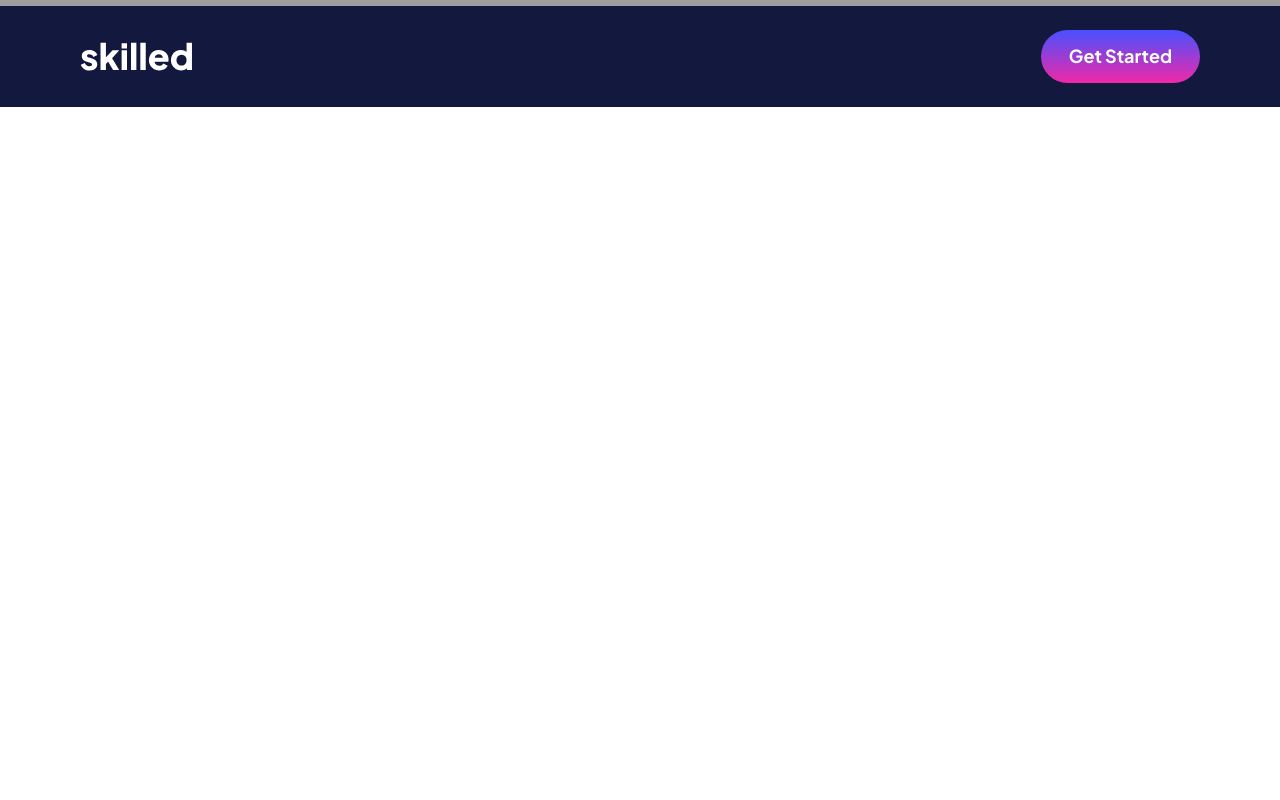
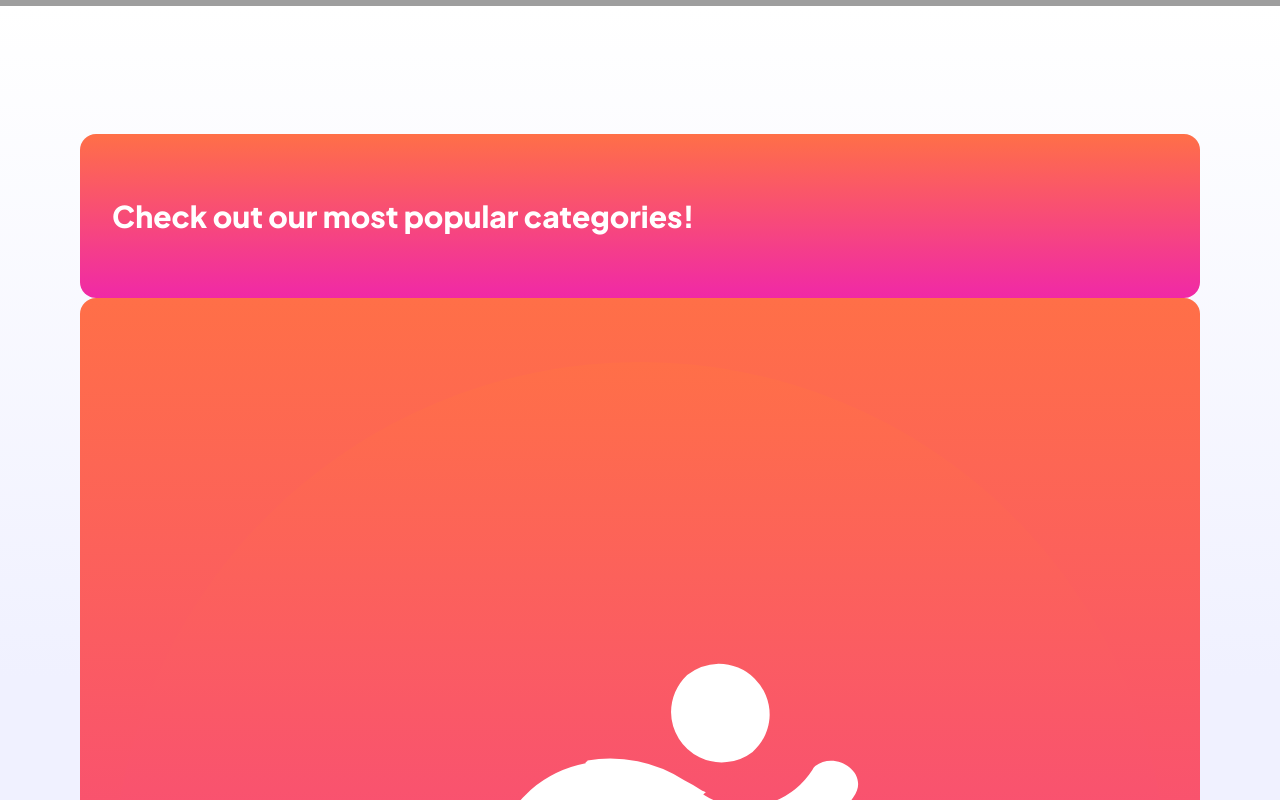
Before and after one commit to CheetingCheetah/Web-Dev-Svelte-Kit, a SvelteKit app: page / in a window 1280 px wide. Shown: the part 720-1520 px from the top of the page. Before the commit the page ends 827 px from the top, so only its background shows below. Built offline with nearby package versions, Linux system fonts and the light colour scheme; grey boxes are pictures that could not be loaded.

Commit message:
Added HeadingBox and Box files to main page.

```diff
--- /dev/null
+++ b/src/lib/Box.svelte
@@ -0,0 +1,18 @@
+<script>
+    // let {} = $props()
+</script>
+
+<div class="bg-gradient-pink white">
+    <img src="/icons/icon-animation.svg" alt="">
+    <h3>Animation</h3>
+    <p>Lorem ipsum dolor sit amet consectetur adipisicing elit. Suscipit, corporis!</p>
+    <a href="/blog">Read More &raquo;</a>
+</div>
+
+<style>
+    div{
+        padding-block: 4rem;
+        padding-inline: 2rem;
+        border-radius: 1rem;
+    }
+</style>
--- /dev/null
+++ b/src/lib/HeadingBox.svelte
@@ -0,0 +1,16 @@
+<script>
+    let {heading} = $props()
+</script>
+
+<div class="bg-gradient-pink white">
+    <h2>{heading}</h2>
+</div>
+
+<style>
+   div{
+    padding-block: 4rem;
+    padding-inline: 2rem;
+    border-radius: 1rem;
+    font-size: 1.25rem;
+   }
+</style>
--- a/src/routes/+layout.svelte
+++ b/src/routes/+layout.svelte
@@ -1,4 +1,4 @@
-<!-- Video: 7l, Time: 8:30 -->
+<!-- Video: 7p, Time: 0:00 -->
 <script>
 	import '$lib/style.css'
 	import Header from "$lib/Header.svelte";
--- a/src/routes/+page.svelte
+++ b/src/routes/+page.svelte
@@ -1,4 +1,22 @@
 <script>
+	import Box from "$lib/Box.svelte";
+	import HeadingBox from "$lib/HeadingBox.svelte";
 	import Hero from "$lib/Hero.svelte";
 </script>
-<Hero></Hero>
+
+<Hero />
+
+<section>
+	<div class="outer bg-gradient-gray">
+		<div class="inner">
+			<HeadingBox heading="Check out our most popular categories!"/>
+			<Box />
+		</div>
+	</div>
+</section>
+
+<style>
+	.inner{
+		padding-block: 8rem;
+	}
+</style>
```
